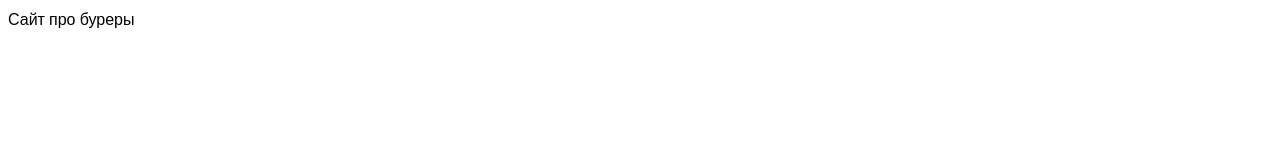
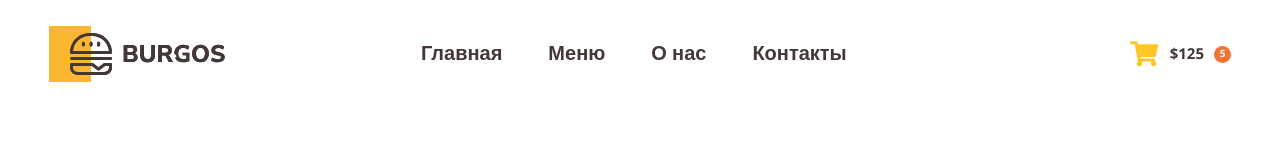
Before and after one commit to Valeriassss/Module01-Burger, a plain HTML site: page index.html in a window 1280 px wide. Drawn offline with nearby package versions, Linux system fonts and the light colour scheme.

Commit message:
css reference

```diff
--- a/index.html
+++ b/index.html
@@ -7,10 +7,27 @@
     <link rel="preconnect" href="https://fonts.googleapis.com">
     <link rel="preconnect" href="https://fonts.gstatic.com" crossorigin>
     <link href="https://fonts.googleapis.com/css2?family=Nunito+Sans:ital,opsz,wght@0,6..12,200..1000;1,6..12,200..1000&family=Open+Sans:ital,wght@0,300..800;1,300..800&display=swap" rel="stylesheet">
+    <link rel="stylesheet" href="styles/normalize.min.css">
     <link rel="stylesheet" href="styles/main.css">
 
 </head>
 <body>
-    Сайт про буреры
+   <header>
+    <div class="container">
+        <div class="header">
+            <div class="logo">
+                <img src="images/logo.svg" alt="">
+            </div>
+            <nav class="nav">
+                    <a href="#" class="nav-link">Главная</a>
+                    <a href="#" class="nav-link">Меню</a>
+                    <a href="#" class="nav-link">О нас</a>
+                    <a href="#" class="nav-link">Контакты</a>
+
+            </nav>
+            <a href="#" class="cart">$125 <span class="cart-count">5</span></a>
+        </div>
+    </div>
+   </header>
 </body>
 </html>
--- a/styles/main.css
+++ b/styles/main.css
@@ -1,5 +1,89 @@
-body{
-    font-family: 'Open Sans', sans-serif;
-   /* font-family: 'Nunito Sans', sans-serif; */
+:root {
+   --open-sans:'Open Sans', sans-serif;
+   --nunito-sans: 'Nunito Sans', sans-serif;
+
+   --accent-light: #fbb731;
+   --accent-dark: #f37335;
+   --dark: #443737;
+   --light: #ffffff;
+}
+body {
+    font-family: var(--open-sans)
+ }
+ .container {
+   width: 100%;
+   max-width: 1182px;
+   margin: 0 auto;
+   padding-left: 15px;
+   padding-right: 15px;
+ }
+ .header {
+    display: flex;
+    align-items: center;
+    gap: 196px;
+    padding-top: 26px;
+    padding-bottom: 26px;
+
 
  }
+ .logo {
+    display: block;
+    width: 176px;
+    height: 56px;
+    background-image: url(../images/logo.svg);
+    background-repeat: no-repeat;
+    background-size: contain;
+ }
+ .nav {
+  flex-grow: 1;
+  display: flex;
+  gap: 46px;
+ }
+.nav-link {
+   color: var(--dark);
+   text-decoration: none;
+   font-size: 20px;
+   font-weight: 600;
+
+
+}
+.nav-link::after {
+   content: '';
+   display: block;
+   width: 100%;
+   height: 3px;
+   background-color: transparent;
+   border-radius: 1.5px;
+}
+.nav-link:hover::after {
+   background-color: var(--accent-light);
+}
+.cart {
+   display: flex;
+   align-items: center;
+   gap: 10px;
+   color: var(--dark);
+   text-decoration: none;
+   font-size: 15px;
+   font-weight: 700;
+}
+.cart::before {
+   content: '';
+   display: block;
+   width: 30px;
+   height: 26px;
+   background-image:url(../images/cart.svg) ;
+   background-repeat: no-repeat;
+   background-size: contain;
+}
+.cart-count {
+   display: flex;
+   align-items: center;
+   justify-content: center;
+   width: 17px;
+   height: 17px;
+   font-size: 10px;
+   color:var(--light) ;
+   background-color: var(--accent-dark);
+   border-radius: 100%;
+}
```
Also changed, not shown: styles/normalize.min.css (added, +2 -0 lines), images/cart.svg (added), 2 other files.
